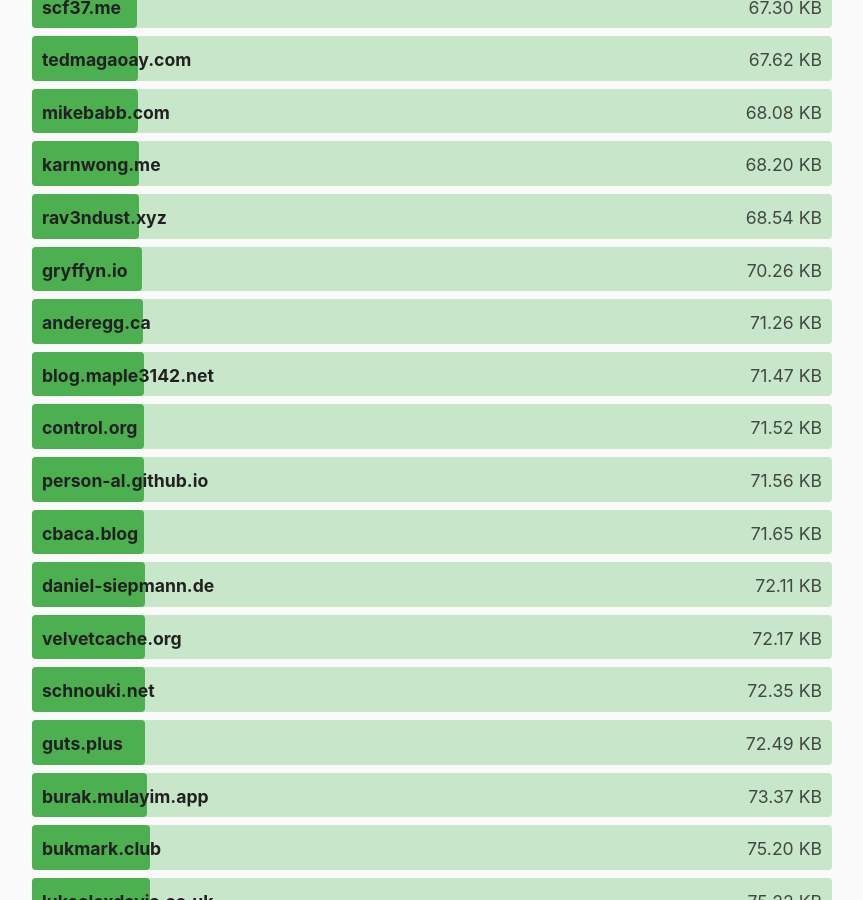
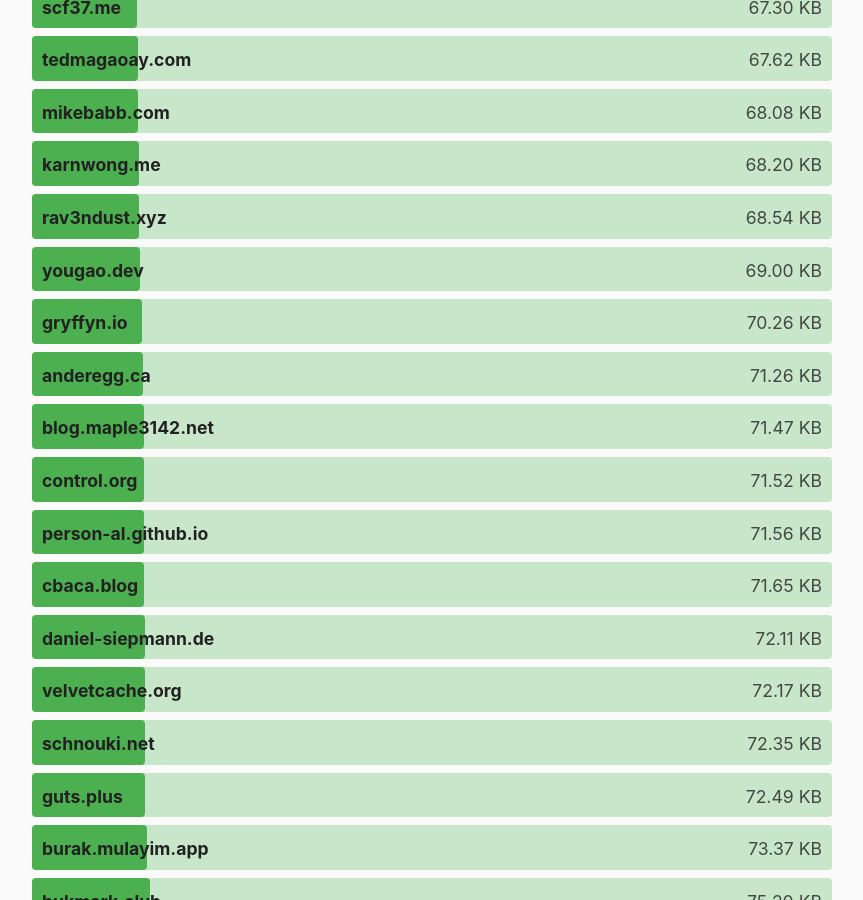
Before and after one commit to kevquirk/512kb.club, a Jekyll site: the page built from index.md, in a window 1280 px wide and 900 px high, scrolled down 20047 px. Shown: the whole window, without its empty margins (208-1071 px from the left). Built offline with Jekyll 4.4.1, drawn with Linux system fonts in a browser that asks for light colours.

Commit message:
Update sites.yml

```diff
--- a/_data/sites.yml
+++ b/_data/sites.yml
@@ -2,6 +2,11 @@
   url: https://0xedward.io/
   size: 41.02
   last_checked: 2025-05-18
+
+- domain: yougao.dev
+  url: https://blog.yougao.dev/
+  size: 69
+  last_checked: 2025-06-15
 
 - domain: 0xff.nu
   url: https://0xff.nu/
```
